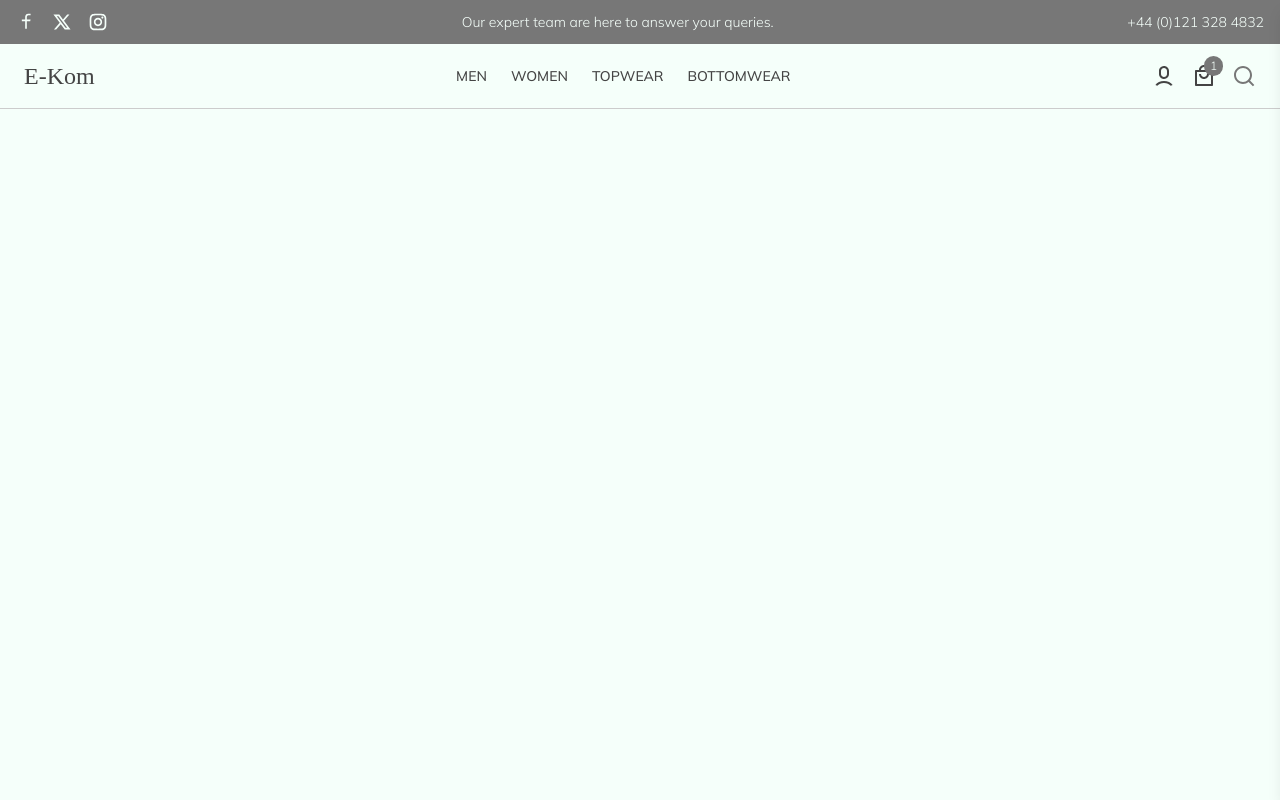
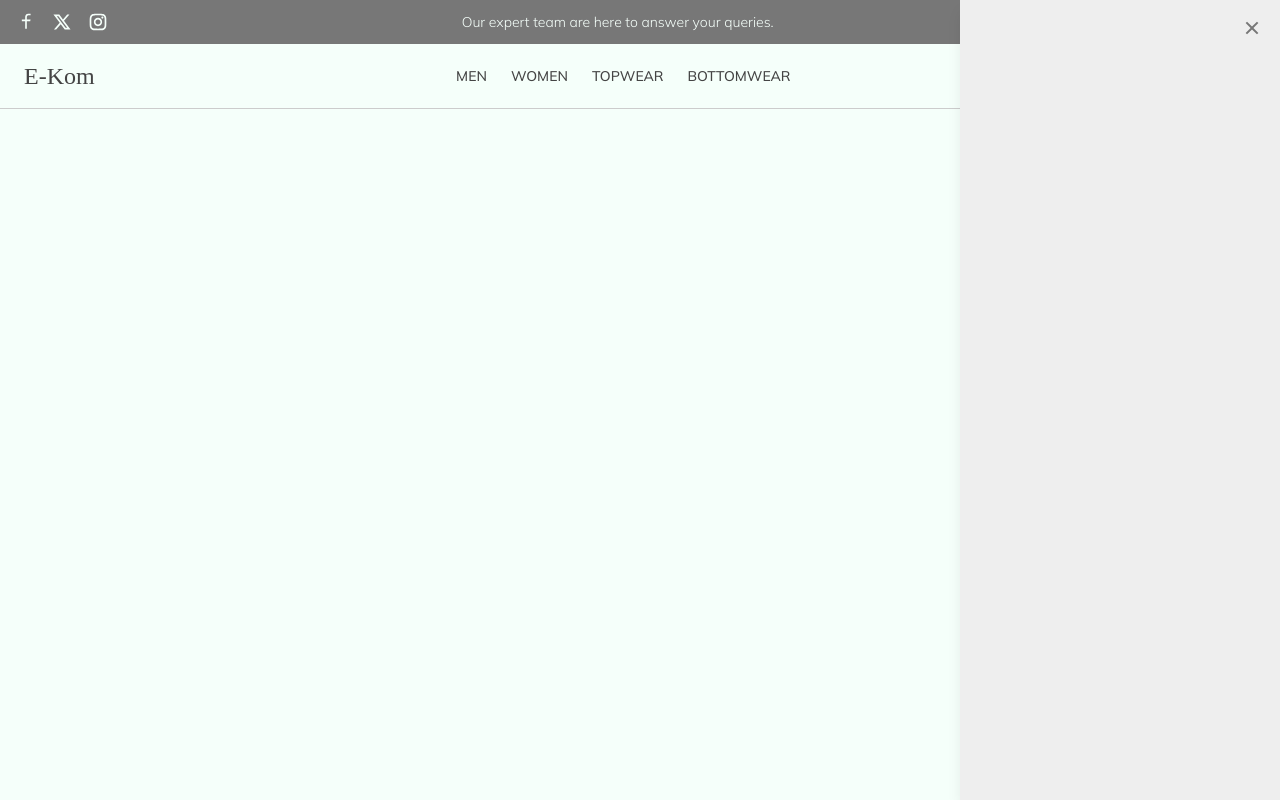
Before and after one commit to Nimira43/E-Kom, a React (Vite) app in the folder frontend/: page / in a window 1280 px wide. Built offline with nearby package versions, Linux system fonts and the light colour scheme; a web font is replaced by a local one.

Commit message:
Included toggle function - at the moment the drawer closes correctly when clicking close icon.

```diff
--- a/frontend/src/components/Layout/CartDrawer.jsx
+++ b/frontend/src/components/Layout/CartDrawer.jsx
@@ -1,7 +1,8 @@
 import { useState } from 'react'
+import { RiCloseLine } from 'react-icons/ri'
 
 const CartDrawer = () => {
-  const [drawerOpen, setDrawerOpen] = useState(false)
+  const [drawerOpen, setDrawerOpen] = useState(true)
   const toggleCartDrawer = () => {
     setDrawerOpen(!drawerOpen)
   }
@@ -15,9 +16,12 @@ const CartDrawer = () => {
           'translate-x-full'
         }`
       }
-
     >
-
+      <div className='flex justify-end p-4'>
+        <button onClick={toggleCartDrawer}>
+          <RiCloseLine className='h-6 w-6 text-grey-medium' />
+        </button>
+      </div>
     </div>
   )
 }
```
